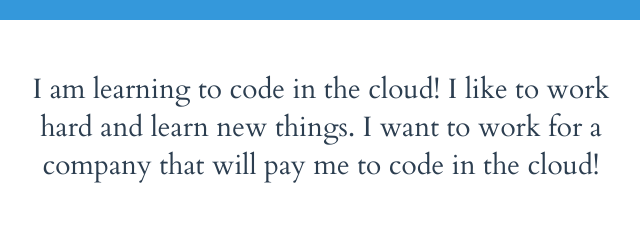
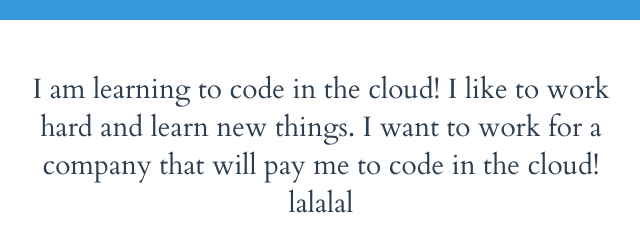
Before and after one commit to karly92/my-portfolio-2, a plain HTML site: page index.html in a window 1280 px wide. Shown: the part 2088-2340 px from the top of the page, 319-959 px from the left. Drawn offline with Linux system fonts and the light colour scheme.

Commit message:
Modified to try codepipeline

```diff
--- a/index.html
+++ b/index.html
@@ -2,7 +2,7 @@
 <html>
   <head>
     <meta charset="utf-8">
-    <title>A Portfolio In The Clou</title>
+    <title>A Portfolio In The Cloud</title>
     <link rel="stylesheet" href="styles/main.css"/>
 
     <link rel="stylesheet" href="https://maxcdn.bootstrapcdn.com/font-awesome/4.7.0/css/font-awesome.min.css"/>
@@ -117,7 +117,7 @@
     <section class="section section--alignCentered section--description">
       <p class="color--darkgrey section__description">
         I am learning to code in the cloud! I like to work hard and learn new things.
-        I want to work for a company that will pay me to code in the cloud!
+        I want to work for a company that will pay me to code in the cloud! lalalal
       </p>
 
     <div class="background--skyBlue modal--closed">
```
